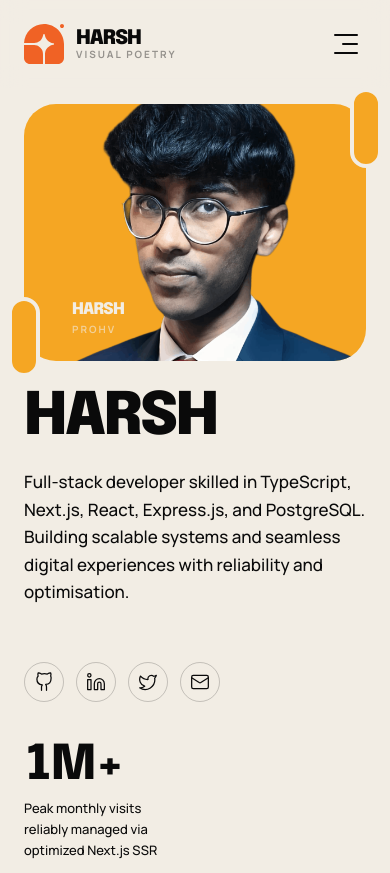
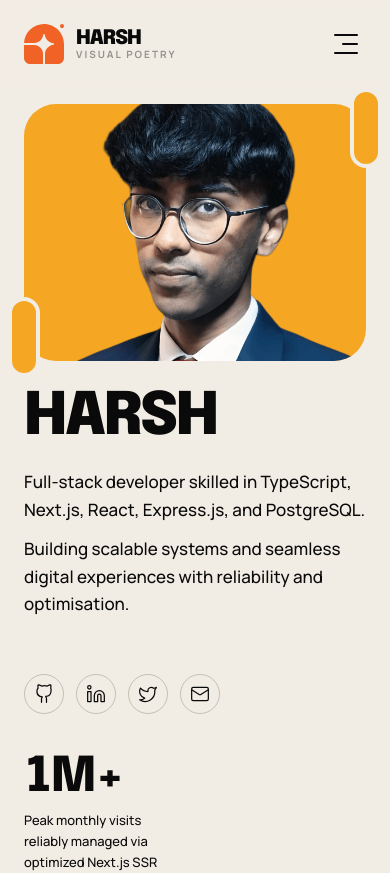
Before and after one commit to prohv/portfolio-new, a Next.js app: page / in a window 390 px wide. Shown: the top 873 px of the page. Built offline with nearby package versions, Linux system fonts and the light colour scheme.

Commit message:
chore: minor fix

```diff
--- a/src/components/sections/HeroSection.tsx
+++ b/src/components/sections/HeroSection.tsx
@@ -13,10 +13,10 @@ export function HeroSection() {
         <h1 className="font-epilogue font-black text-[15vw] md:text-[10vw] lg:text-[clamp(80px,10vw,160px)] leading-[0.88] tracking-[-0.04em] text-ink animate-fade-up [animation-delay:200ms] opacity-0 [animation-fill-mode:forwards]">
           HARSH<br />
         </h1>
-        <p className="font-manrope font-medium text-[17px] text-ink mt-6 max-w-[380px] self-end md:self-start md:ml-auto md:text-right leading-relaxed">
-<p>Full-stack developer skilled in TypeScript, Next.js, React, Express.js, and PostgreSQL.</p>
-<p>Building scalable systems and seamless digital experiences with reliability and optimisation.</p>
-        </p>
+        <div className="font-manrope font-medium text-[17px] text-ink mt-6 max-w-[380px] self-end md:self-start md:ml-auto md:text-right leading-relaxed flex flex-col gap-3">
+          <p>Full-stack developer skilled in TypeScript, Next.js, React, Express.js, and PostgreSQL.</p>
+          <p>Building scalable systems and seamless digital experiences with reliability and optimisation.</p>
+        </div>
 
         {/* Social Links */}
         <div className="flex items-center gap-3 mt-14 md:self-start">
@@ -73,7 +73,7 @@ export function HeroSection() {
               className="w-full h-full object-cover transition-all duration-700 ease-in-out scale-105 group-hover:scale-100"
             />
             {/* Signature Overlay */}
-            <div className="absolute bottom-6 left-12 right-6 flex justify-between items-end pointer-events-none">
+            <div className="absolute bottom-6 left-12 right-6 hidden sm:flex justify-between items-end pointer-events-none">
               <div className="flex flex-col">
                 <span className="font-epilogue font-black text-cream text-md uppercase tracking-tighter leading-none">Harsh</span>
                 <span className="font-manrope font-bold text-cream/60 text-[10px] uppercase tracking-[0.2em] mt-1">prohv</span>
```
